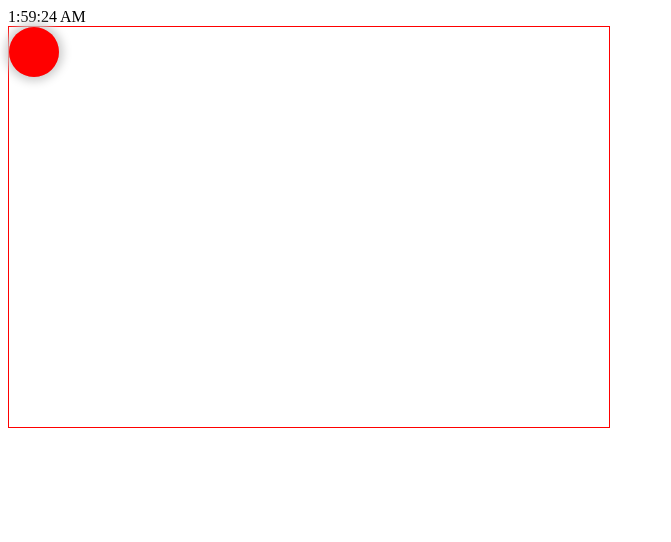
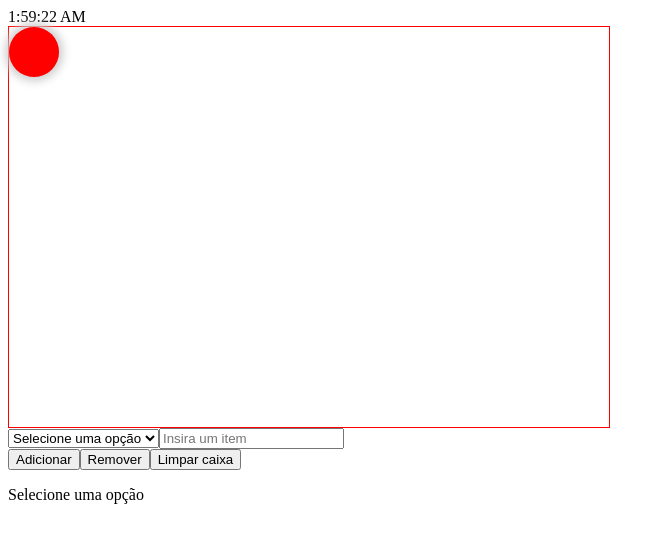
Before and after one commit to gustavocastrow/geopixel-teste-analista-desenvolvedor, a React (Vite) app in the folder geopixel-teste/: page / in a window 1280 px wide. Shown: the top 542 px of the page, without its empty margins (0-671 px from the left). Built offline with nearby package versions, Linux system fonts and the light colour scheme.

Commit message:
feat/item-handler

```diff
--- a/geopixel-teste/src/App.tsx
+++ b/geopixel-teste/src/App.tsx
@@ -1,4 +1,5 @@
 import { Clock } from './components/Clock';
+import { ItemHandler } from './components/ItemHandler';
 import { ShyBall } from './components/Shyball';
 
 export function App(){
@@ -12,6 +13,8 @@ export function App(){
         boxHeight={400}
         boxWidth={600}
       />
+      <ItemHandler />
+
     </div>
   )
 }
--- /dev/null
+++ b/geopixel-teste/src/components/ItemHandler/ItemHandler.module.css
@@ -0,0 +1,8 @@
+.container {
+  display: block;
+}
+
+.input {
+  display: flex;
+
+}
--- /dev/null
+++ b/geopixel-teste/src/components/ItemHandler/index.tsx
@@ -0,0 +1,51 @@
+import { useState } from 'react'
+import { useOptions } from '../../hooks/useOptions';
+import styles from './ItemHandler.module.css';
+
+export function ItemHandler(){
+  const [inputValue, setInputValue] = useState<string>('')
+  const [info, setInfo] = useState<string>('Selecione uma opção')
+  const { options, addOption, clearOptions, removeOption } = useOptions()
+
+  const handleAdd = () => {
+    if (!inputValue.trim()) return setInfo('Sem conteúdo')
+    if (options.includes(inputValue)) return setInfo('Item já existente')
+
+    addOption(inputValue)
+    setInputValue('')
+    setInfo('Adicionado com Sucesso')
+  }
+
+  const handleClear = () => {
+    clearOptions()
+    setInfo('Caixa limpada com Sucesso')
+  }
+
+  const handleRemove = () => {
+    if (!options.includes(inputValue)) return setInfo('Item não existente')
+    removeOption(inputValue)
+    setInputValue('')
+    setInfo('Removido com Sucesso')
+  }
+
+  return (
+    <div>
+      <select>
+        <option>Selecione uma opção</option>
+        {options.map((item, index) => <option key={`${item}-${index}`}>{item}</option>)}
+      </select>
+      <input
+        value={inputValue}
+        onInput={(e) => setInputValue(e.currentTarget.value)}
+        type="text"
+        placeholder="Insira um item"
+      />
+      <div>
+        <button onClick={handleAdd}>Adicionar</button>
+        <button onClick={handleRemove}>Remover</button>
+        <button onClick={handleClear}>Limpar caixa</button>
+      </div>
+      <p>{info}</p>
+    </div>
+  )
+}
--- /dev/null
+++ b/geopixel-teste/src/hooks/useOptions.ts
@@ -0,0 +1,21 @@
+import { useState } from 'react'
+
+export const useOptions = () => {
+  const [options, setOptions] = useState<string[]>([])
+
+  const addOption = (newItem: string) => {
+    setOptions((currentOptions) => [...currentOptions, newItem])
+  }
+
+  const clearOptions = () => {
+    setOptions([])
+  }
+
+  const removeOption = (item: string) => {
+    const newOptions = options.filter((option) => option !== item)
+
+    setOptions(newOptions)
+  }
+
+  return { options, addOption, clearOptions, removeOption }
+}
```
